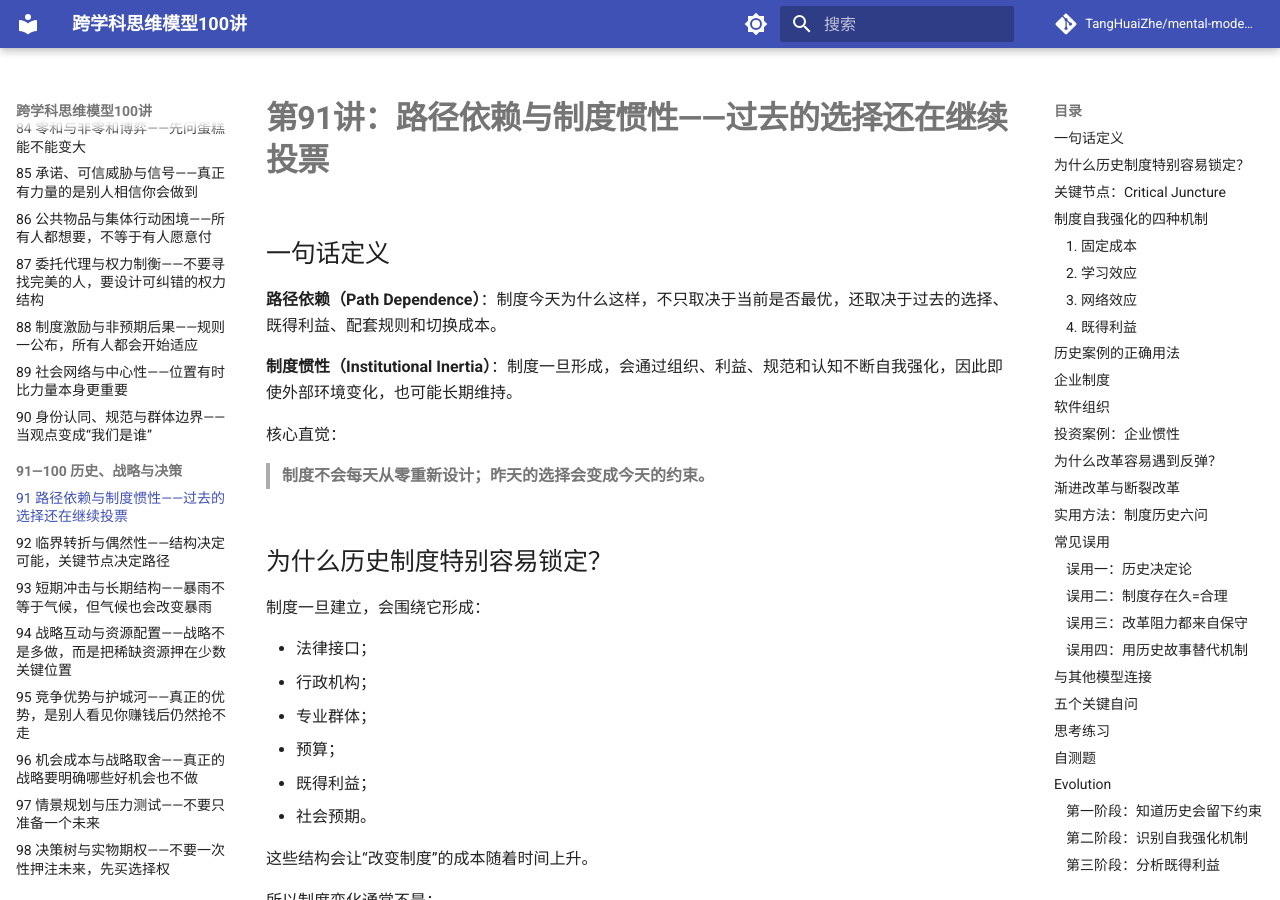
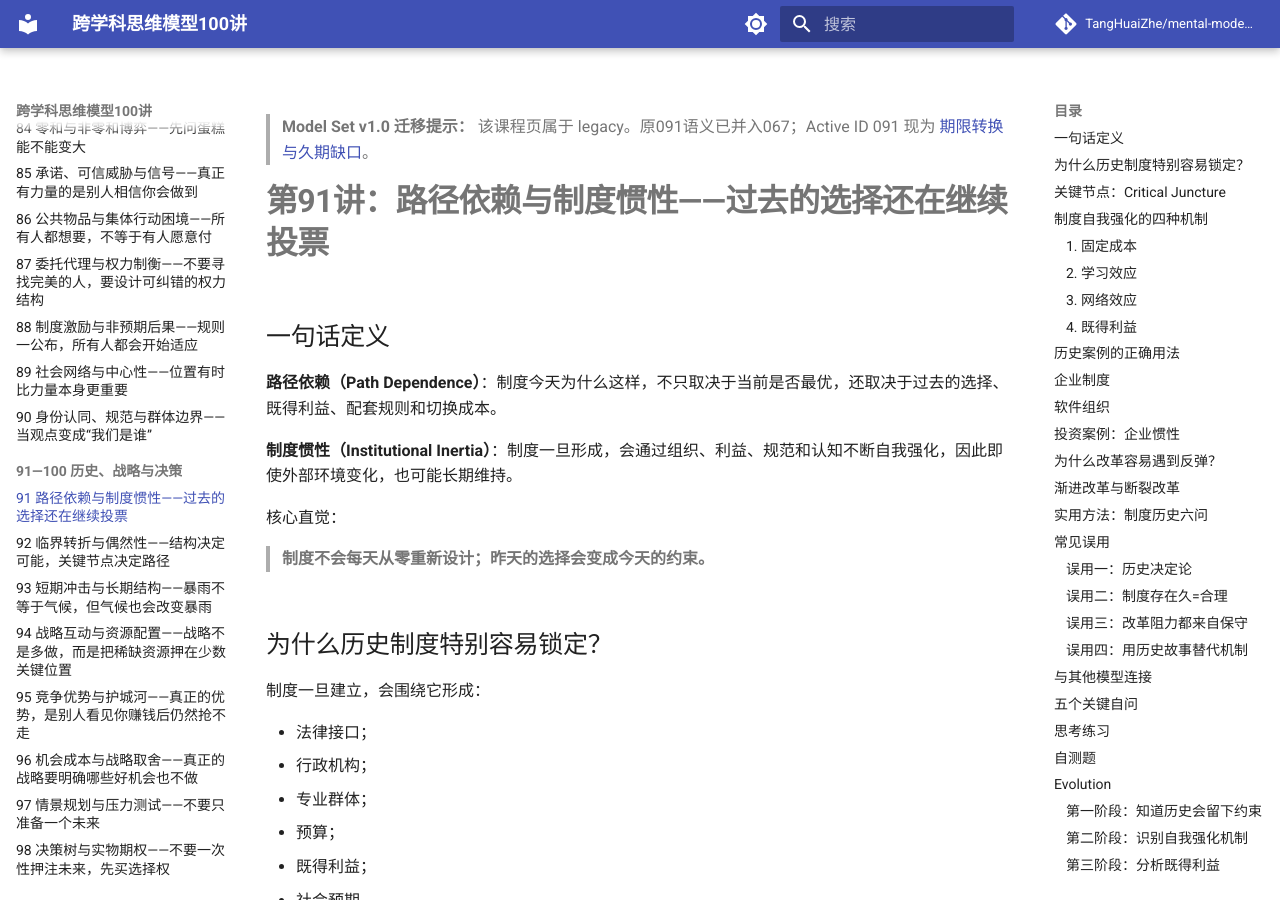
Before and after one commit to TangHuaiZhe/mental-models-audit, an MkDocs documentation site: the page built from docs/course/091-institutional-path-dependence.md, in a window 1280 px wide and 900 px high. Built offline with MkDocs 1.6.1 and Material for MkDocs 9.7.7, drawn with Linux system fonts in a browser that asks for light colours; comment, search, counter and statistics services are not loaded.

Commit message:
docs: mark 091-institutional-path-dependence.md as migrated

```diff
--- a/docs/course/091-institutional-path-dependence.md
+++ b/docs/course/091-institutional-path-dependence.md
@@ -1,3 +1,5 @@
+> **Model Set v1.0 迁移提示：** 该课程页属于 legacy。原091语义已并入067；Active ID 091 现为 [期限转换与久期缺口](../model-set-v1/091-maturity-transformation-duration-gap.md)。
+
 # 第91讲：路径依赖与制度惯性——过去的选择还在继续投票
 
 ## 一句话定义
```
